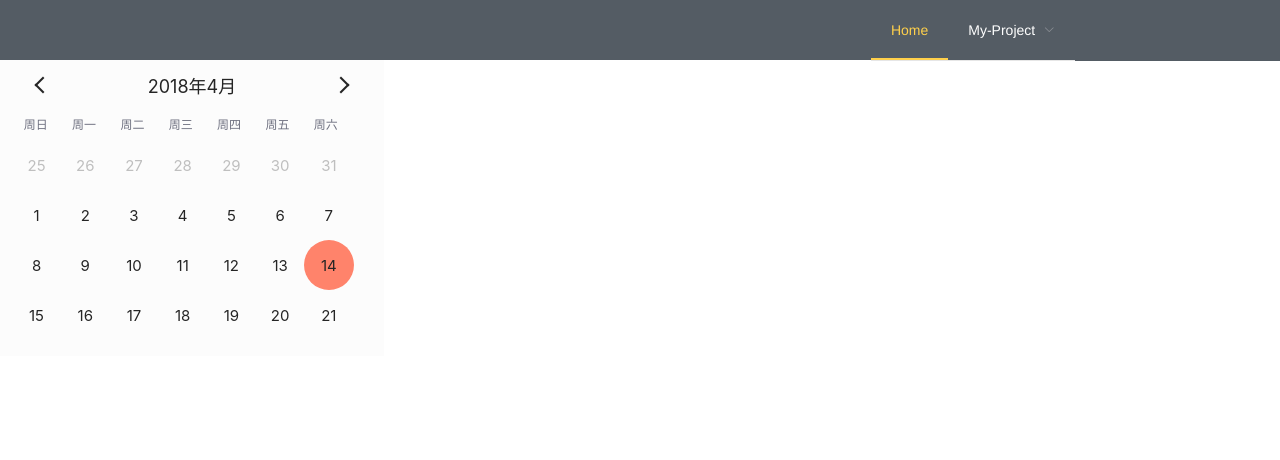
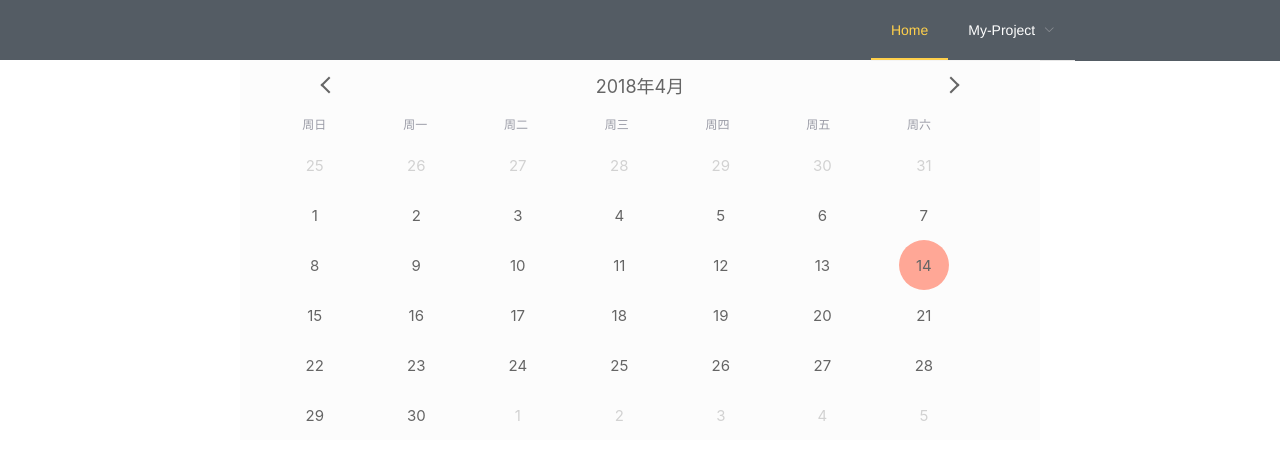
Before and after one commit to magicLian/dailyRecord_client, a Vue app: page /index/project/periodHelper in a window 1280 px wide. Shown: the top 460 px of the page. Built offline with nearby package versions, Linux system fonts and the light colour scheme.

Commit message:
2018-8-10 14:48:40

```diff
--- a/src/components/main/periodHelper.vue
+++ b/src/components/main/periodHelper.vue
@@ -1,14 +1,14 @@
 <template>
+    <div class="main">
         <div class="calendarContainer">
             <div class="calendarContent">
                 <Calendar ref="Calendar"
                           :sundayStart="true"
                           :markDateMore="arr"
-                      :markDate="arr2"
-                      v-on:isToday="clickToday"
                           v-on:choseDay="clickDay"
                           v-on:changeMonth="changeDate">
                 </Calendar>
+            </div>
         </div>
     </div>
 </template>
@@ -16,6 +16,9 @@
 <script>
 	import $ from 'jquery';
 	import Calendar from '../vue-calendar/index';
+	import timeUtil from '../vue-calendar/calendar';
+	import ElRow from "element-ui/packages/row/src/row";
+	import ElCol from "element-ui/packages/col/src/col";
 
 	export default {
 		data() {
@@ -23,18 +26,18 @@
 				dialogVisible: false,
 				loading: false,
                 message : "",
-
-				arr2: [],
 				arr: [{
-                    date: '2018/8/6',
+                    date: '2018-8-6',
                     className: 'mark1'
                 },{
-                    date: '2018/8/1',
+                    date: '2018-8-1',
                     className: 'mark2'
                 }]
 			}
 		},
 		components: {
+			ElCol,
+			ElRow,
 			Calendar
 		},
 		methods: {
@@ -54,10 +57,13 @@
 			openNext: function (id, data) {
 				this.dialogVisible = true;
 			},
-
 			clickDay(data) {
 				console.log('选中了', data);
 				this.$message('选中了' + data);
+				const today = new Date();
+				if(timeUtil.compareDate(data,today)){
+					this.$message('无法编辑未来');
+                }
 			},
 			clickToday(data) {
 				console.log('跳到了本月今天', data);
@@ -74,17 +80,26 @@
 	}
 </script>
 <style>
+    .main{
+        width: 100%;
+        height: 100%;
+        background: #f05c7000;
+    }
+
     .calendarContainer{
         width: 100%;
-        height: 40%;
+        max-width: 800px;
+        height: 50%;
+        min-height: 380px;
+        margin: 0 auto;
     }
 
     .calendarContent{
-        width: 30%;
+        width: 100%;
         height: 100%;
         background: #dedede;
         float: left;
-        /*margin: 0 auto;*/
+        margin: 0 auto;
     }
 
     .mark1 {
--- a/src/components/vue-calendar/calendar.js
+++ b/src/components/vue-calendar/calendar.js
@@ -1,16 +1,16 @@
 export default {
 	//当某月的天数
 	getDaysInOneMonth: function (date) {
-    const year = date.getFullYear()
-    const month = date.getMonth() + 1
-    const d = new Date(year, month, 0)
+		const year = date.getFullYear();
+		const month = date.getMonth() + 1;
+		const d = new Date(year, month, 0);
 		return d.getDate()
 	},
 	//向前空几个
 	getMonthweek: function (date) {
-    const year = date.getFullYear()
-    const month = date.getMonth() + 1
-    const dateFirstOne = new Date(year + '/' + month + '/1')
+		const year = date.getFullYear();
+		const month = date.getMonth() + 1;
+		const dateFirstOne = new Date(year + '-' + month + '-1');
 		return this.sundayStart ?
 			dateFirstOne.getDay() == 0 ? 7 : dateFirstOne.getDay() :
 			dateFirstOne.getDay() == 0 ? 6 : dateFirstOne.getDay() - 1;
@@ -19,27 +19,27 @@ export default {
 	 * 获取当前日期上个月或者下个月
 	 */
 	getOtherMonth: function (date, str = 'nextMonth') {
-    const timeArray = this.dateFormat(date).split('/')
-    const year = timeArray[0]
-    const month = timeArray[1]
-    const day = timeArray[2]
-    let year2 = year
-    let month2
+		const timeArray = this.dateFormat(date).split('-');
+		const year = timeArray[0];
+		const month = timeArray[1];
+		const day = timeArray[2];
+		let year2 = year;
+		let month2;
 		if (str === 'nextMonth') {
-      month2 = parseInt(month) + 1
+			month2 = parseInt(month) + 1;
 			if (month2 == 13) {
-        year2 = parseInt(year2) + 1
+				year2 = parseInt(year2) + 1;
 				month2 = 1
 			}
 		} else {
-      month2 = parseInt(month) - 1
+			month2 = parseInt(month) - 1;
 			if (month2 == 0) {
-        year2 = parseInt(year2) - 1
+				year2 = parseInt(year2) - 1;
 				month2 = 12
 			}
 		}
-    let day2 = day
-    const days2 = new Date(year2, month2, 0).getDate()
+		let day2 = day;
+		const days2 = new Date(year2, month2, 0).getDate();
 		if (day2 > days2) {
 			day2 = days2
 		}
@@ -49,18 +49,18 @@ export default {
 		if (day2 < 10) {
 			day2 = '0' + day2
 		}
-    const t2 = year2 + '/' + month2 + '/' + day2
+		const t2 = year2 + '-' + month2 + '-' + day2;
 		return new Date(t2)
 	},
 	//上个月末尾的一些日期
 	getLeftArr: function (date) {
-    let arr = []
-    const leftNum = this.getMonthweek(date)
-    const num = this.getDaysInOneMonth(this.getOtherMonth(date, 'preMonth')) - leftNum + 1
-    const preDate = this.getOtherMonth(date, 'preMonth')
+		let arr = [];
+		const leftNum = this.getMonthweek(date);
+		const num = this.getDaysInOneMonth(this.getOtherMonth(date, 'preMonth')) - leftNum + 1;
+		const preDate = this.getOtherMonth(date, 'preMonth');
 		//上个月多少开始
 		for (let i = 0; i < leftNum; i++) {
-      const nowTime = preDate.getFullYear() + '/' + (preDate.getMonth() + 1) + '/' + (num + i)
+			const nowTime = preDate.getFullYear() + '-' + (preDate.getMonth() + 1) + '-' + (num + i);
 			arr.push({
 				id: num + i,
 				date: nowTime,
@@ -77,7 +77,7 @@ export default {
 		const leftLength = this.getDaysInOneMonth(date) + this.getMonthweek(date);
 		const _length = 7 - leftLength % 7;
 		for (let i = 0; i < _length; i++) {
-      const nowTime = nextDate.getFullYear() + '/' + (nextDate.getMonth() + 1) + '/' + (i + 1);
+			const nowTime = nextDate.getFullYear() + '-' + (nextDate.getMonth() + 1) + '-' + (i + 1);
 			arr.push({
 				id: i + 1,
 				date: nowTime,
@@ -89,8 +89,8 @@ export default {
 	},
 	//format日期
 	dateFormat: function (date) {
-    date = typeof date === 'string' ? new Date(date.replace(/\-/g, '/')) : date;
-    return date.getFullYear() + '/' + (date.getMonth() + 1) + '/'
+		date = typeof date === 'string' ? new Date(date) : date;
+		return date.getFullYear() + '-' + (date.getMonth() + 1) + '-'
 			+ date.getDate();
 	},
 	//获取某月的列表不包括上月和下月
@@ -99,10 +99,10 @@ export default {
 		const num = this.getDaysInOneMonth(date);
 		const year = date.getFullYear();
 		const month = date.getMonth() + 1;
-    let toDay = this.dateFormat(new Date())
+		let toDay = this.dateFormat(new Date());
 
 		for (let i = 0; i < num; i++) {
-      const nowTime = year + '/' + month + '/' + (i + 1)
+			const nowTime = year + '-' + month + '-' + (i + 1);
 			arr.push({
 				id: i + 1,
 				date: nowTime,
@@ -116,6 +116,11 @@ export default {
 	getMonthList: function (date) {
 		return [...this.getLeftArr(date), ...this.getMonthListNoOther(date), ...this.getRightArr(date)]
 	},
+	compareDate : function (date1,date2) {
+		const d1 = new Date(date1);
+		const d2 = new Date(date2);
+		return d1.valueOf() > d2.valueOf();
+	},
 	//默认是周一开始
 	sundayStart: false
 }
--- a/src/components/vue-calendar/calendar.vue
+++ b/src/components/vue-calendar/calendar.vue
@@ -36,7 +36,6 @@
         width: 100%;
         height: 100%;
         overflow: hidden;
-        padding-bottom: 8px;
     }
 
     .wh_content_weekday{
```
Lines whose indentation alone changed are shown as unchanged.
